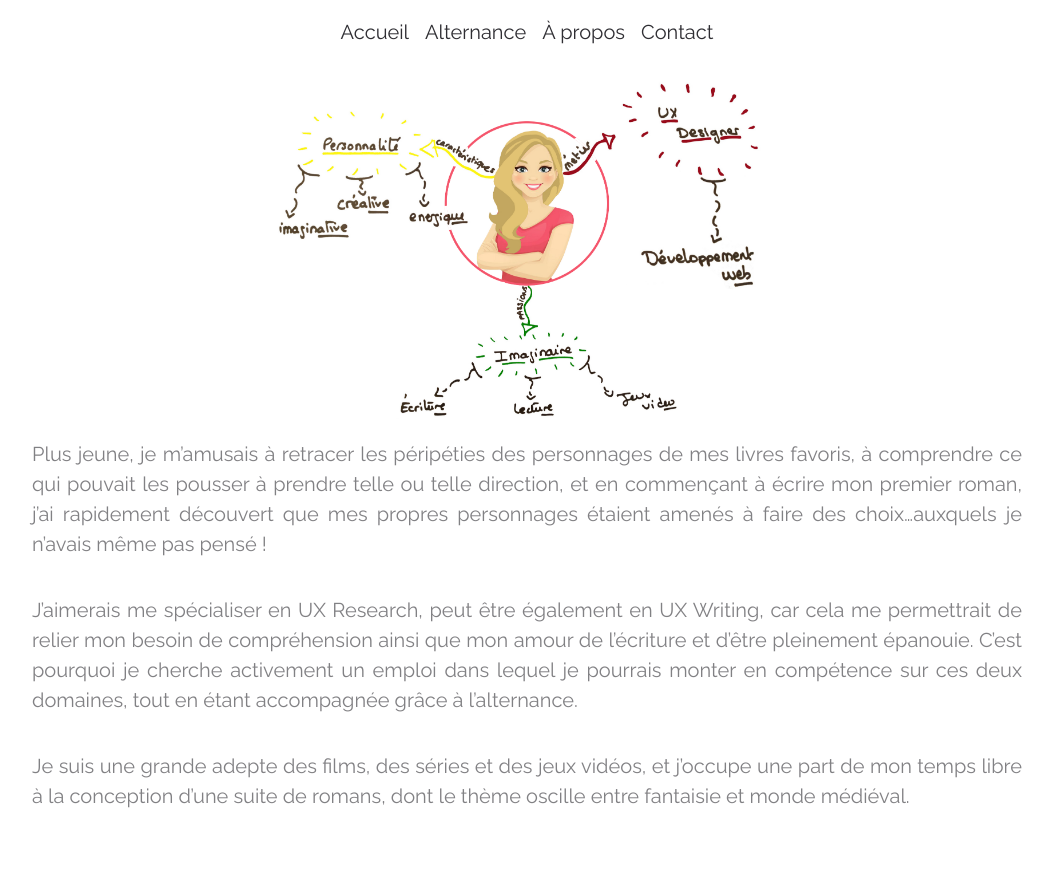
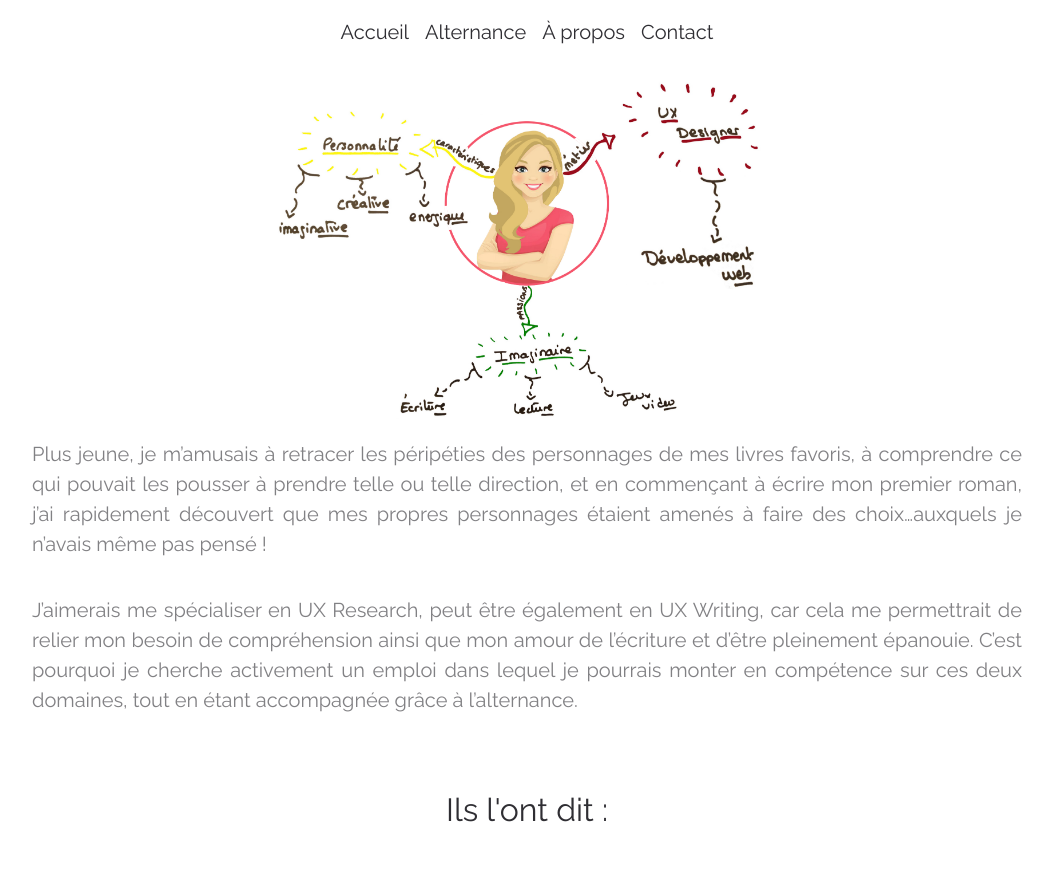
Before and after one commit to Laesya/portfolio, a React (Create React App) app: page /about in a window 1280 px wide. Shown: the top 887 px of the page, without its empty margins (113-1166 px from the left). Built offline with nearby package versions, Linux system fonts and the light colour scheme.

Commit message:
Update About.jsx

```diff
--- a/src/components/about/About.jsx
+++ b/src/components/about/About.jsx
@@ -14,11 +14,6 @@ const About = () => {
                         </p>
                         <p>
                         J’aimerais me spécialiser en UX Research, peut être également en UX Writing, car cela me permettrait de relier mon besoin de compréhension ainsi que mon amour de l’écriture et d’être pleinement épanouie. C’est pourquoi je cherche activement un emploi dans lequel je pourrais monter en compétence sur ces deux domaines, tout en étant accompagnée grâce à l’alternance.
-                        </p>
-                        <p>
-                        Je suis une grande adepte des films, des séries et des jeux vidéos, et
-                        j’occupe une part de mon temps libre à la conception d’une suite de
-                        romans, dont le thème oscille entre fantaisie et monde médiéval.
                         </p>
                     </Col>
                 </Row>
```
